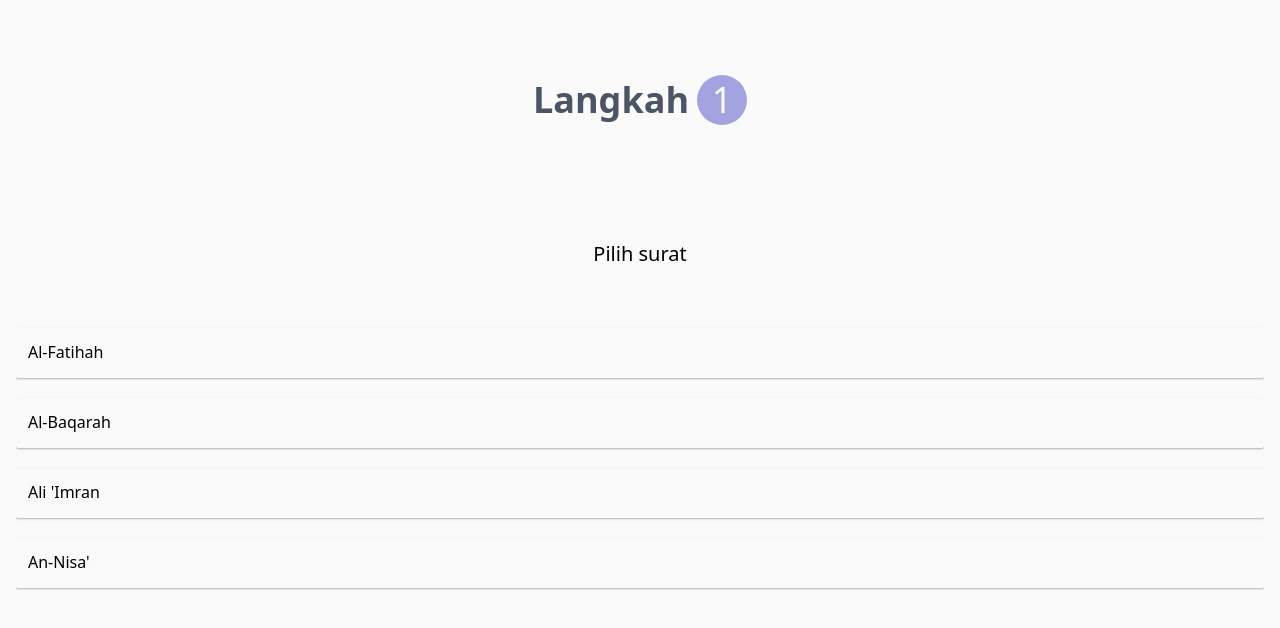
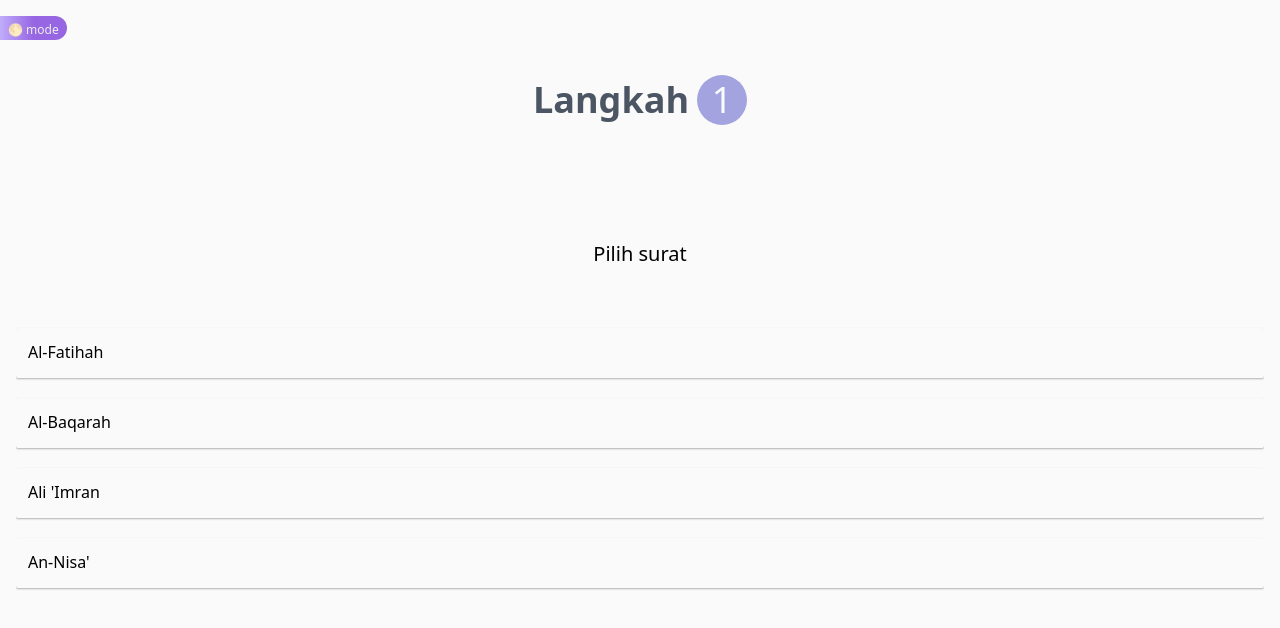
Before and after one commit to elukuro/ngapalin, a React (Create React App) app: page / in a window 1280 px wide. Shown: the top 628 px of the page. Built offline with nearby package versions, Linux system fonts and the light colour scheme.

Commit message:
Darkmode components

```diff
--- a/src/App.js
+++ b/src/App.js
@@ -3,6 +3,7 @@ import React from "react";
 import UiStepOne from "./container/Home";
 import UiStepTwo from "./container/Ayah";
 import UiStepThree from "./container/Detail";
+import UiDarkMode from "./components/DarkMode";
 import { useEffect } from "react";
 import {
   // BrowserRouter as Router,
@@ -30,21 +31,25 @@ function App() {
     }
  },[]);
   return (
+    <div>
     <div className="container mx-auto font-sans">
       <HashRouter>
         <Switch>
           <Route exact path='/'>
+            <UiDarkMode/>
             <UiStepOne/>
           </Route>
           <Route path='/surah/:id/:ayat'>
             <UiStepThree/>
           </Route>
           <Route path='/surah/:id'>
+            <UiDarkMode/>
             <UiStepTwo/>
           </Route>
         </Switch>
       </HashRouter>
     </div>
+    </div>
   );
 }
 
--- a/src/components/Arrow.js
+++ b/src/components/Arrow.js
@@ -23,7 +23,7 @@ function Arrow(props) {
 
   }
   return (
-    <Link className="arrow mt-4" to={`${props.to}`}>
+    <Link className="arrow pt-4" to={`${props.to}`}>
       {renderArrow()}
     </Link>
   );
--- a/src/components/Card.js
+++ b/src/components/Card.js
@@ -4,7 +4,7 @@ import "./../styles/components/card.scss";
 function Card(props) {
   const active = props.content === props.active;
   return (
-    <div className={`card container mx-auto rounded-sm ${(active) ? 'active' : ''}`} onClick={props.onClick}>
+    <div className={`card container mx-auto rounded-sm ${(active) ? 'active dark:bg-gray-800' : ''}`} onClick={props.onClick}>
       <p className="font-thin ml-3 dark:text-gray-200">{props.content} {active} </p>
     </div>
   );
--- /dev/null
+++ b/src/components/DarkMode.js
@@ -0,0 +1,43 @@
+import React, { useEffect, useState } from "react";
+import "./../styles/components/darkmode.scss";
+
+function DarkMode() {
+  const [darkMode, setDarkMode] = useState();
+  const toggleDarkMode = function (value) {
+    let toggle = (value === 'dark') ?'light' :'dark';
+
+    if(toggle === 'dark'){
+      document.documentElement.classList.add('dark')
+      document.getElementById('body').classList.add('dark:bg-gray-700')
+    }else{
+      document.documentElement.classList.remove('dark')
+      document.getElementById('body').classList.remove('dark:bg-gray-700')
+    }
+    localStorage.setItem('theme',toggle);
+    setDarkMode(toggle);
+  };
+  useEffect(() => {
+      // On page load or when changing themes, best to add inline in `head` to avoid FOUC
+      if (
+        localStorage.theme === "dark" ||
+        (!("theme" in localStorage) &&
+          window.matchMedia("(prefers-color-scheme: dark)").matches)
+      ) {
+        setDarkMode("dark");
+      } else {
+        setDarkMode("light");
+      }
+  }, []);
+  return (
+    <div
+      className="fixed mt-4 left-0 dark:from-purple-900 bg-gradient-to-r from-purple-400 via-purple-700 to-purple-700 rounded-r-full opacity-70"
+      onClick={() => toggleDarkMode(darkMode)}
+    >
+      <span className="text-xs font-light dark:text-gray-200 px-2 text-gray-200">
+        {(darkMode ==='dark')? '🌤' : '🌕' }  mode
+      </span>
+    </div>
+  );
+}
+
+export default DarkMode;
--- a/src/container/Home.js
+++ b/src/container/Home.js
@@ -4,6 +4,7 @@ import UiLoading from "./../components/Loading";
 import UiStep from "./../components/Step";
 import UiCard from "./../components/Card";
 import UiArrow from "./../components/Arrow";
+import UiDarkMode from "./../components/DarkMode";
 
 import {Link} from "react-router-dom"
 
```
Also changed, not shown: src/styles/components/darkmode.scss (added).
